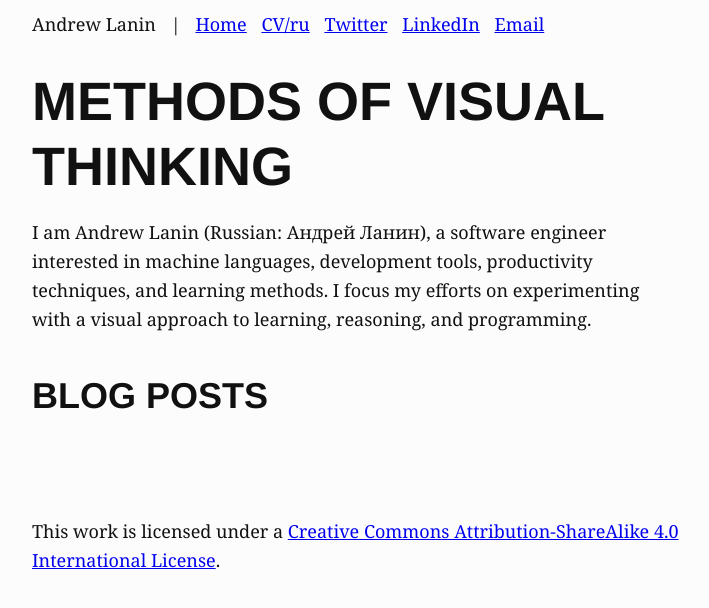
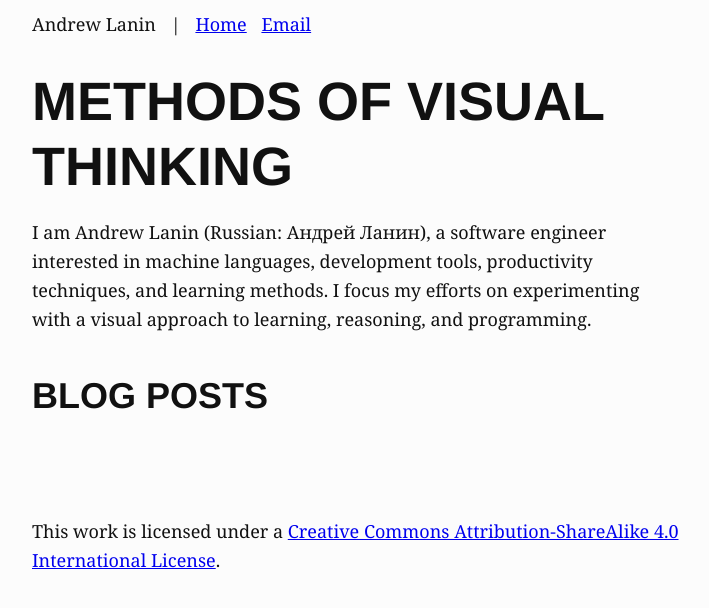
Before and after one commit to andrewlanin/lanin.dev, a Jekyll site: the page built from index.html, in a window 1280 px wide. Shown: the top 608 px of the page, without its empty margins (283-992 px from the left). Built offline with Jekyll 4.4.1, drawn with Linux system fonts in a browser that asks for light colours.

Commit message:
Remove commento integration and social networks links.

```diff
--- a/_layouts/base.html
+++ b/_layouts/base.html
@@ -12,9 +12,6 @@
       <span>Andrew Lanin</span>
       <span>|</span>
       <a href="/">Home</a>
-      <a href="/cv.pdf" target="_blank">CV/ru</a>
-      <a href="https://twitter.com/lanindev" target="_blank">Twitter</a>
-      <a href="https://www.linkedin.com/in/andrew-lanin/" target="_blank">LinkedIn</a>
       <a href="mailto:andrew@lanin.dev">Email</a>
     </nav>
     {{ content }}
--- a/_layouts/post.html
+++ b/_layouts/post.html
@@ -9,6 +9,4 @@ layout: base
     <p>Posted on {{ page.date | date: '%B %d, %Y' }}.</p>
   </header>
   {{ content }}
-  <div id="commento"></div>
-  <script src="https://cdn.commento.io/js/commento.js"></script>
 </article>
```
